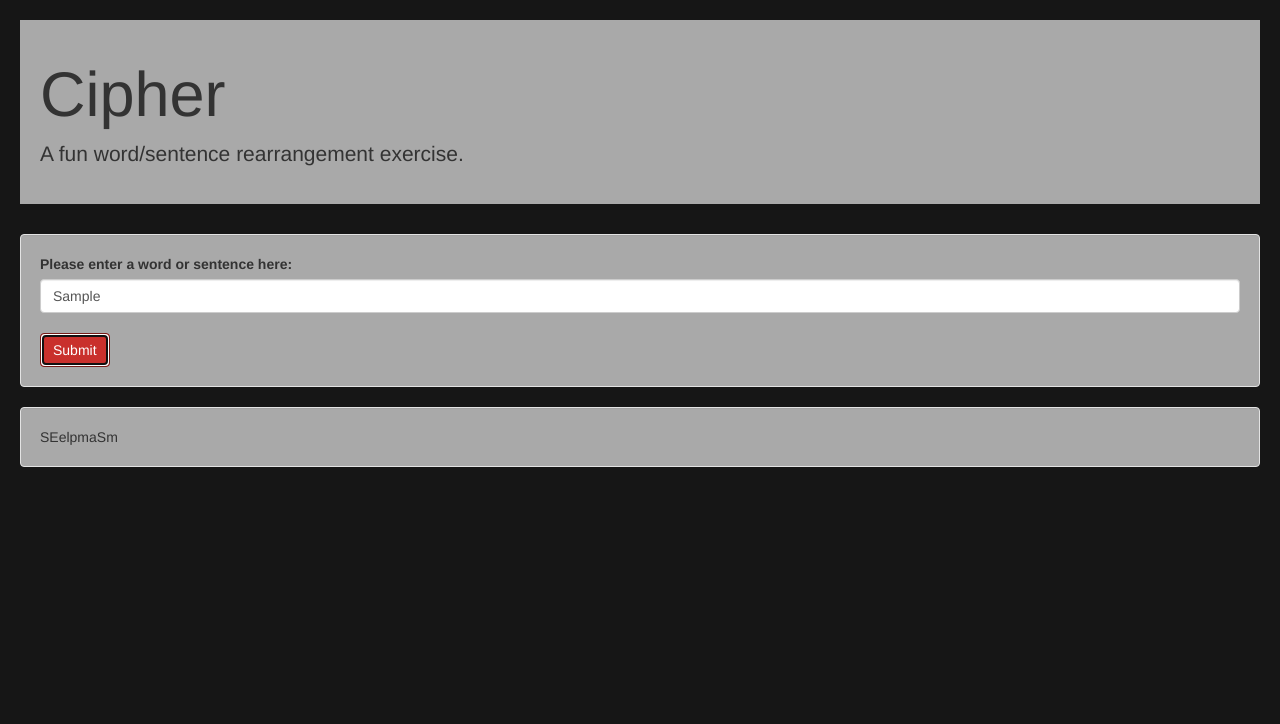
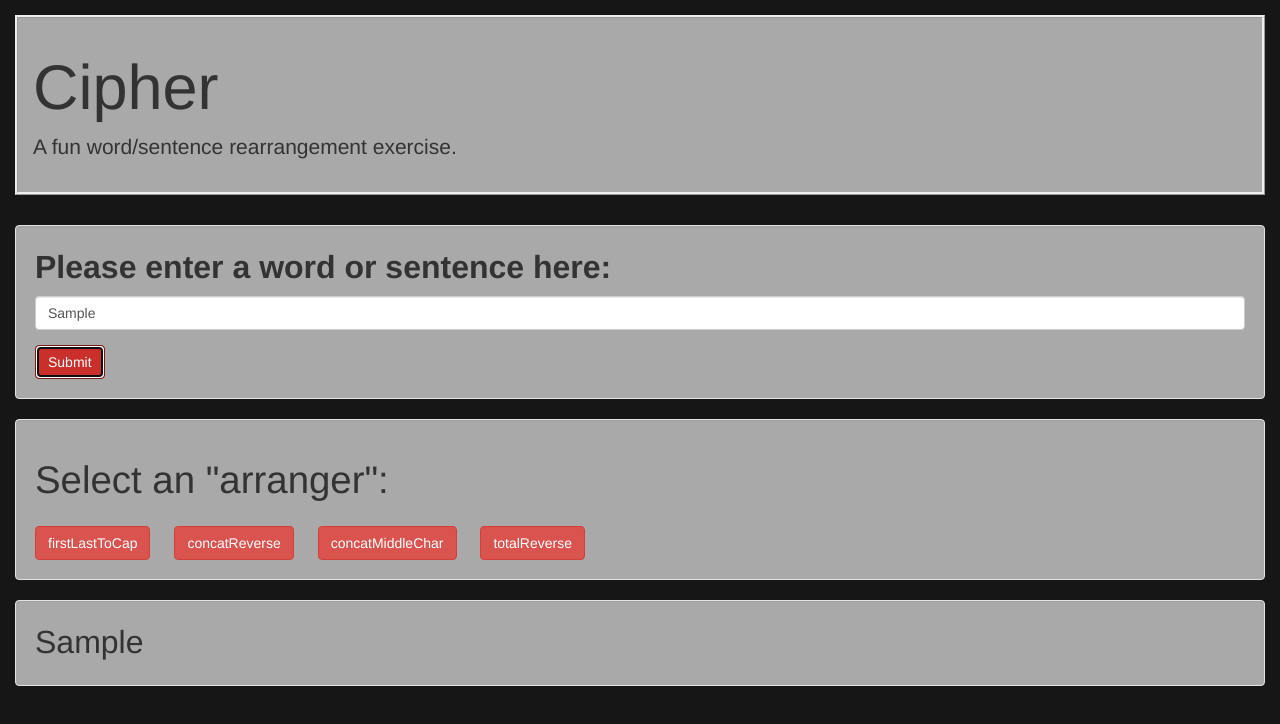
Before and after one commit to ewjintl/epicodus-cipher2, a plain HTML site: page index.html in a window 1280 px wide. Both pictures are taken after typing "Sample" into the empty fields and a click on the button "Submit". Drawn offline with Linux system fonts and the light colour scheme.

Commit message:
adds further styling tweaks

```diff
--- a/css/styles.css
+++ b/css/styles.css
@@ -1,15 +1,21 @@
 body {
-  padding: 20px;
+  padding: 15px;
   background-color: rgb(22, 22, 22);
 }
 .jumbotron {
   background-color: darkgray;
-  padding: 20px;
+  padding: 15px;
+  border-style: ridge;
 }
 .well {
-  margin-top: 20px;
+  font-size: xx-large;
+  margin-top: 15px;
   background-color: darkgray;
 }
 button {
-  margin-top: 20px;
+  margin-top: 15px;
+  margin-right: 15px;
 }
+.well h1 {
+  font-size: larger;
+}
--- a/index.html
+++ b/index.html
@@ -16,10 +16,20 @@
     <form id="formOne">
       <label for="userSentence">Please enter a word or sentence here:</label>
       <input id="userSentence" class="form-control" type="text">
+      <div>
         <button class="btn btn-danger">Submit</button>
+      </div>
     </form>
   </div>
+  <div class="well">
+    <h1>Select an "arranger":</h1>
+    <button id="firstLastToCap" class="btn btn-danger">firstLastToCap</button>
+    <button id="concatReverse" class="btn btn-danger">concatReverse</button>
+    <button id="concatMiddleChar" class="btn btn-danger">concatMiddleChar</button>
+    <button id="totalReverse" class="btn btn-danger">totalReverse</button>
+  </div>
   <div id="output" class="well">
+
   </div>
 
 </body>
--- a/js/scripts.js
+++ b/js/scripts.js
@@ -19,9 +19,19 @@ function totalReverse(string) {
 $(document).ready(function() {
   $("form#formOne").submit(function(event) {
     var userSentence = $("#userSentence").val();
-    console.log(userSentence);
-    $("#output").text(totalReverse(userSentence));
-
+    $("#output").text(userSentence);
     event.preventDefault();
-  })
-})
+      $("button#firstLastToCap").click(function() {
+        $("#output").text(firstLastToCap(userSentence));
+      });
+      $("button#concatReverse").click(function() {
+        $("#output").text(concatReverse(userSentence));
+      });
+      $("button#concatMiddleChar").click(function() {
+        $("#output").text(concatMiddleChar(userSentence));
+      });
+      $("button#totalReverse").click(function() {
+        $("#output").text(totalReverse(userSentence));
+      });
+  });
+});
```
Lines whose indentation alone changed are shown as unchanged.
